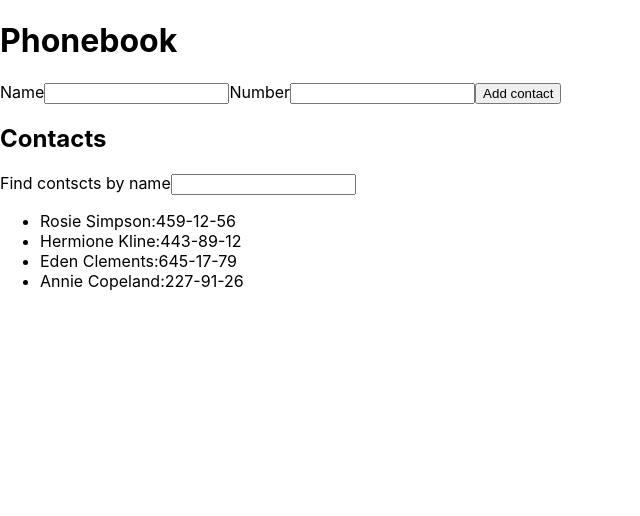
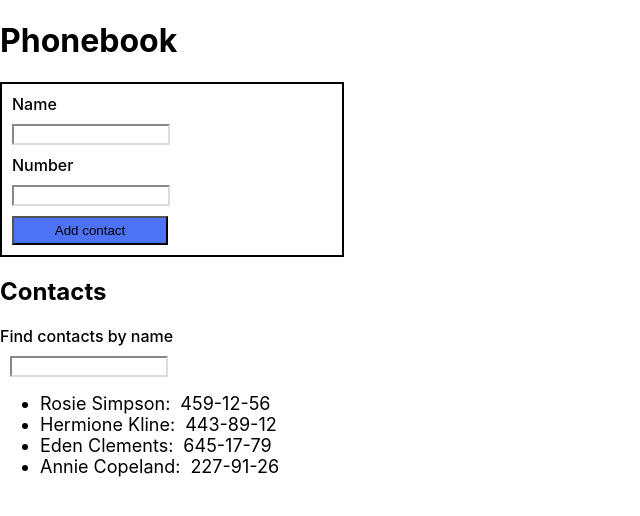
Before and after one commit to KP-Svitlana/goit-react-hw-08-phonebook, a React (Create React App) app: page / in a window 1280 px wide. Shown: the top 516 px of the page, without its empty margins (0-640 px from the left). Built offline with nearby package versions, Linux system fonts and the light colour scheme.

Commit message:
added styles

```diff
--- a/src/components/ContactForm/ContactForm.jsx
+++ b/src/components/ContactForm/ContactForm.jsx
@@ -1,4 +1,5 @@
 import { Component } from 'react';
+import css from './ContactForm.module.css';
 
 class ContactForm extends Component {
   state = {
@@ -23,9 +24,12 @@ class ContactForm extends Component {
   render() {
     const { name, number } = this.state;
     return (
-      <form onSubmit={this.handleSubmit}>
-        <label htmlFor="name">Name</label>
+      <form onSubmit={this.handleSubmit} className={css.form}>
+        <label htmlFor="name" className={css.form__label}>
+          Name
+        </label>
         <input
+          className={css.form__input}
           type="text"
           id="name"
           name="name"
@@ -35,8 +39,11 @@ class ContactForm extends Component {
           title="Name may contain only letters, apostrophe, dash and spaces. For example Adrian, Jacob Mercer, Charles de Batz de Castelmore d'Artagnan"
           required
         />
-        <label htmlFor="number">Number</label>
+        <label htmlFor="number" className={css.form__label}>
+          Number
+        </label>
         <input
+          className={css.form__input}
           type="tel"
           name="number"
           onChange={this.handleInputChange}
@@ -45,7 +52,9 @@ class ContactForm extends Component {
           title="Phone number must be digits and can contain spaces, dashes, parentheses and can start with +"
           required
         />
-        <button type="submit">Add contact</button>
+        <button className={css.form__btn} type="submit">
+          Add contact
+        </button>
       </form>
     );
   }
--- a/src/components/ContactForm/ContactForm.module.css
+++ b/src/components/ContactForm/ContactForm.module.css
@@ -0,0 +1,33 @@
+.form {
+  border: 2px solid #000;
+  display: flex;
+  flex-direction: column;
+  width: 320px;
+  padding: 10px;
+}
+
+.form__label {
+  margin-bottom: 10px;
+  font-weight: 500;
+}
+
+.form__input {
+  margin-bottom: 10px;
+  width: 150px;
+  border-color: rgb(220, 220, 220);
+  margin-left: 0;
+  margin-right: 0;
+}
+
+.form__input:hover,
+.form__input:focus {
+  border-color: rgb(50, 173, 195);
+}
+
+.form__btn {
+  width: 156px;
+  padding: 5px;
+  background-color: rgba(21, 69, 244, 0.756);
+  font-weight: 500;
+  cursor: pointer;
+}
--- a/src/components/ContactList/ContactList.jsx
+++ b/src/components/ContactList/ContactList.jsx
@@ -1,4 +1,5 @@
 import PropTypes from 'prop-types';
+import css from './ContactList.module.css';
 
 export const ContactList = ({ data }) => {
   return (
@@ -6,8 +7,9 @@ export const ContactList = ({ data }) => {
       <ul>
         {data.map(el => {
           return (
-            <li key={el.id}>
-              {el.name}:<span>{el.number}</span>
+            <li key={el.id} className={css.contactList__item}>
+              {el.name}:
+              <span className={css.contactList__span}>{el.number}</span>
             </li>
           );
         })}
--- /dev/null
+++ b/src/components/ContactList/ContactList.module.css
@@ -0,0 +1,8 @@
+.contactList__item {
+  font-weight: 400;
+  font-size: 18px;
+}
+
+.contactList__span {
+  margin-left: 10px;
+}
--- a/src/components/Filter/Filter.jsx
+++ b/src/components/Filter/Filter.jsx
@@ -1,10 +1,14 @@
 import PropTypes from 'prop-types';
+import css from './Filter.module.css';
 
 export const Filter = ({ value, onFilterChange }) => {
   return (
-    <div>
-      <label htmlFor="filter">Find contscts by name</label>
+    <div className={css.filter}>
+      <label htmlFor="filter" className={css.filter_label}>
+        Find contacts by name
+      </label>
       <input
+        className={css.filter__input}
         type="text"
         name="filter"
         onChange={onFilterChange}
--- /dev/null
+++ b/src/components/Filter/Filter.module.css
@@ -0,0 +1,21 @@
+.filter {
+  display: flex;
+  flex-direction: column;
+}
+
+.filter_label {
+  font-weight: 500;
+}
+
+.filter__input {
+  margin-top: 10px;
+  width: 150px;
+  border-color: rgb(220, 220, 220);
+  margin-left: 10px;
+  margin-right: 0;
+}
+
+.filter__input:hover,
+.filter__input:focus {
+  border-color: rgb(50, 173, 195);
+}
```
